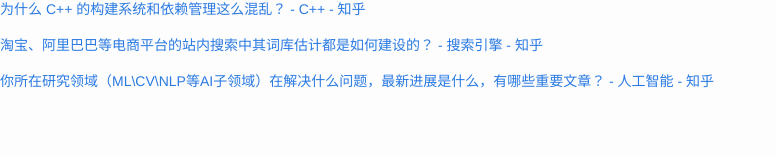
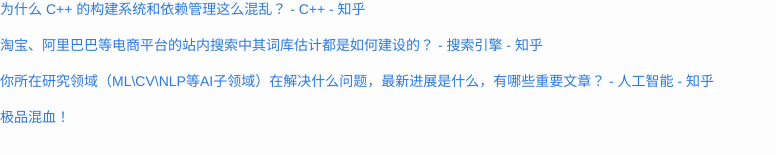
Before and after one commit to cnwarden/cnwarden.github.io, a Jekyll site: the page built from fav/index.md, in a window 1280 px wide and 900 px high, scrolled down 3246 px. Shown: the part 742-897 px from the top of the window, without its empty margins (0-776 px from the left). Built offline with Jekyll 4.4.1, drawn with Linux system fonts in a browser that asks for light colours; emoji names are drawn with the system emoji font; before the commit the page ends 4110 px from its top, so only the background shows below that.

Commit message:
auto commit

```diff
--- a/fav/index.md
+++ b/fav/index.md
@@ -228,3 +228,5 @@ title:  fav
 [淘宝、阿里巴巴等电商平台的站内搜索中其词库估计都是如何建设的？ - 搜索引擎 - 知乎](http://www.zhihu.com/question/19721067)
 
 [你所在研究领域（ML\CV\NLP等AI子领域）在解决什么问题，最新进展是什么，有哪些重要文章？ - 人工智能 - 知乎](http://www.zhihu.com/question/39394409)
+
+[极品混血！](http://mp.weixin.qq.com/s?__biz=MzAxODIwNDkzMw==&mid=403980994&idx=1&sn=023bc5cb8bbfd6228ad17fd4dfca072b&scene=0#wechat_redirect)
```
